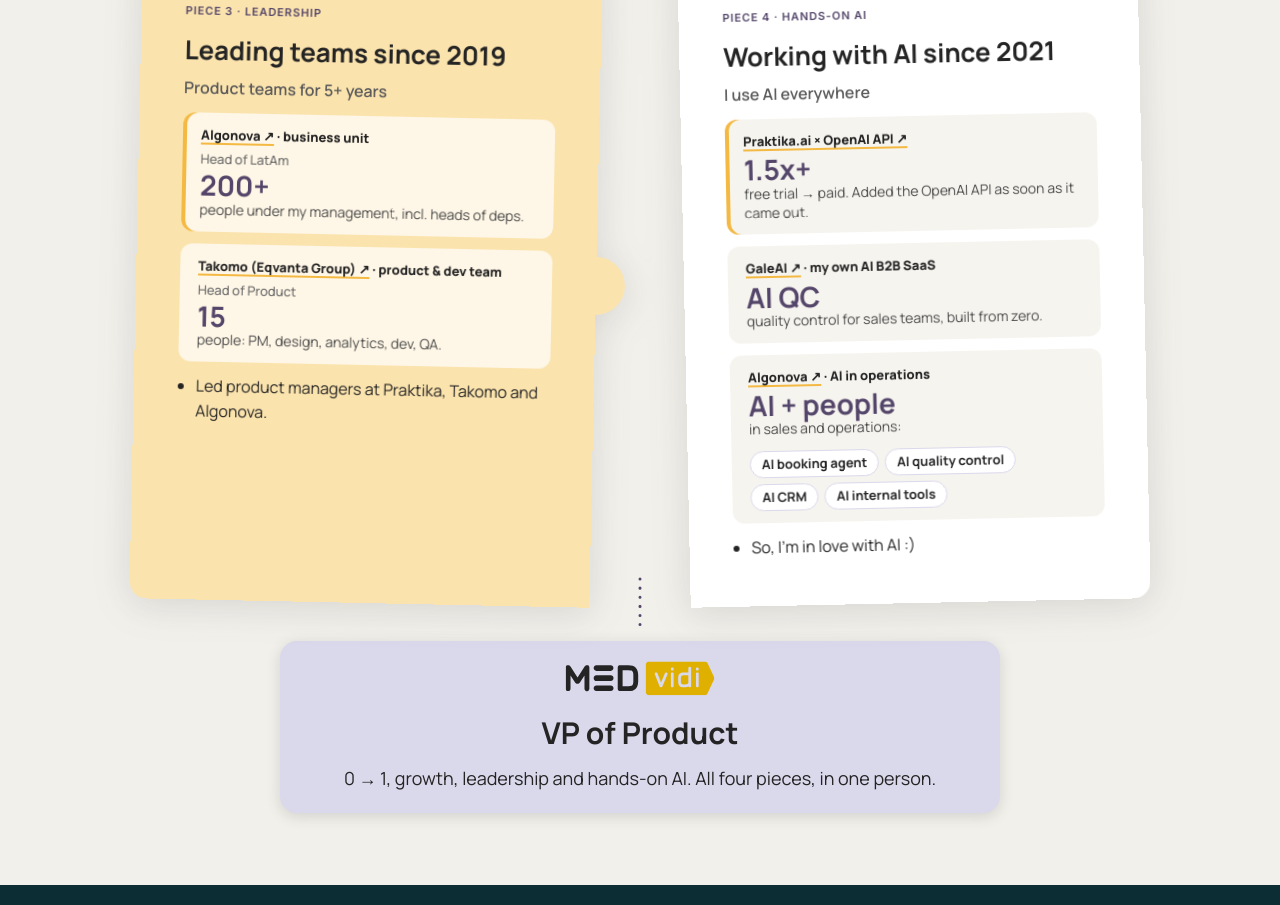
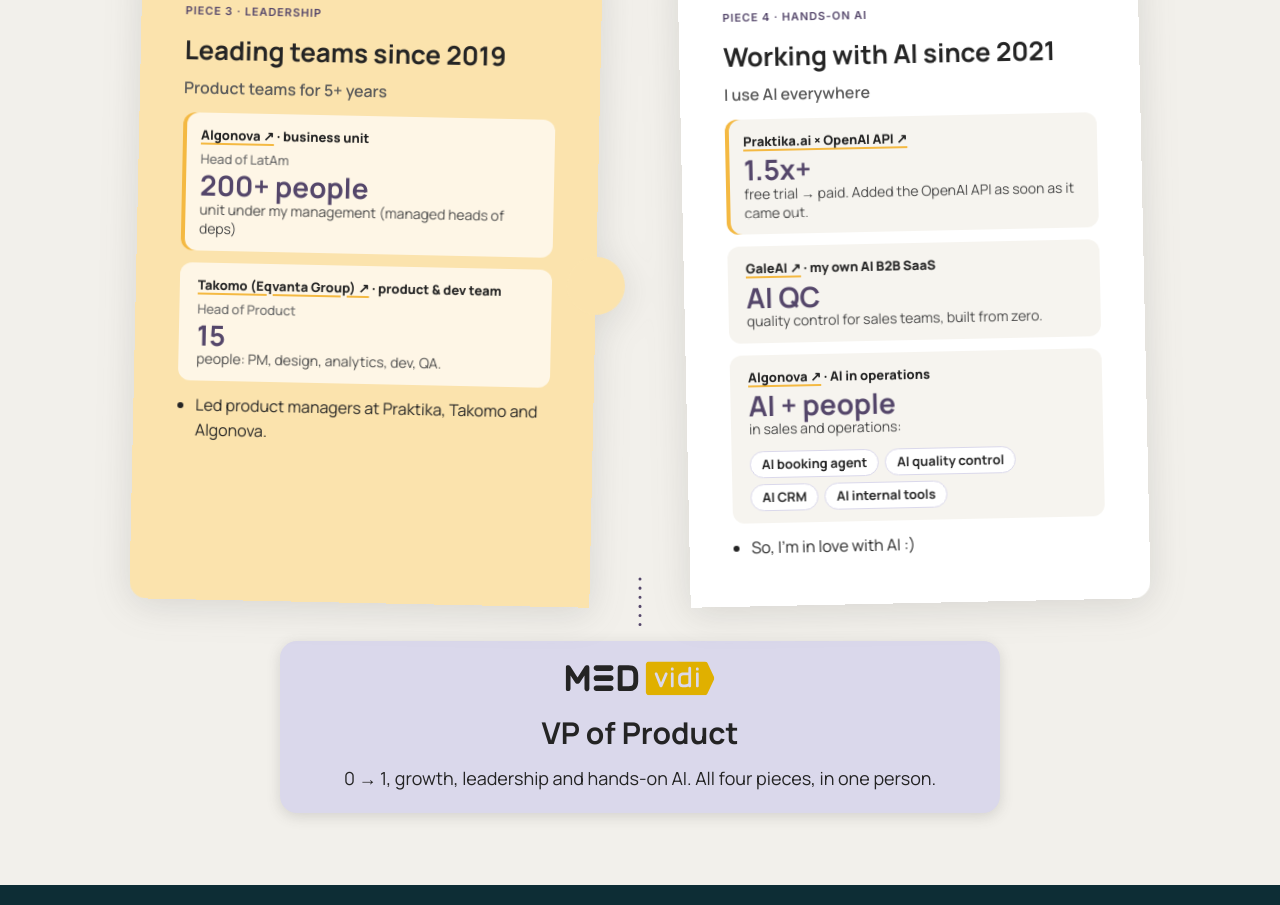
Before and after one commit to pavelkokora-oss/pavel-x-medvidi, a plain HTML site: page index.html in a window 1280 px wide. Shown: the part 1547-2452 px from the top of the page. Drawn offline with Linux system fonts and the light colour scheme.

Commit message:
Leadership: 200+ people, unit under my management
Co-Authored-By: Claude Opus 5.5 <noreply@anthropic.com>

```diff
--- a/index.html
+++ b/index.html
@@ -382,7 +382,7 @@
       <div class="half">
         <span class="half-tag">Piece 3 · Leadership</span>
         <h3>Leading teams since 2019</h3>
-        <p class="half-role">Product teams for 5+ years</p><div class="half-num multi hl"><small><a class="half-link" href="https://algonova.com/" target="_blank" rel="noopener">Algonova ↗</a> · business unit</small><em class="num-role">Head of LatAm</em><b>200+</b><span>people under my management, incl. heads of deps.</span></div><div class="half-num multi"><small><a class="half-link" href="https://eqvanta.com/" target="_blank" rel="noopener">Takomo (Eqvanta Group) ↗</a> · product &amp; dev team</small><em class="num-role">Head of Product</em><b>15</b><span>people: PM, design, analytics, dev, QA.</span></div>
+        <p class="half-role">Product teams for 5+ years</p><div class="half-num multi hl"><small><a class="half-link" href="https://algonova.com/" target="_blank" rel="noopener">Algonova ↗</a> · business unit</small><em class="num-role">Head of LatAm</em><b>200+ people</b><span>unit under my management (managed heads of deps)</span></div><div class="half-num multi"><small><a class="half-link" href="https://eqvanta.com/" target="_blank" rel="noopener">Takomo (Eqvanta Group) ↗</a> · product &amp; dev team</small><em class="num-role">Head of Product</em><b>15</b><span>people: PM, design, analytics, dev, QA.</span></div>
         <ul><li>Led product managers at Praktika, Takomo and Algonova.</li></ul>
       </div>
       <div class="half">
```
